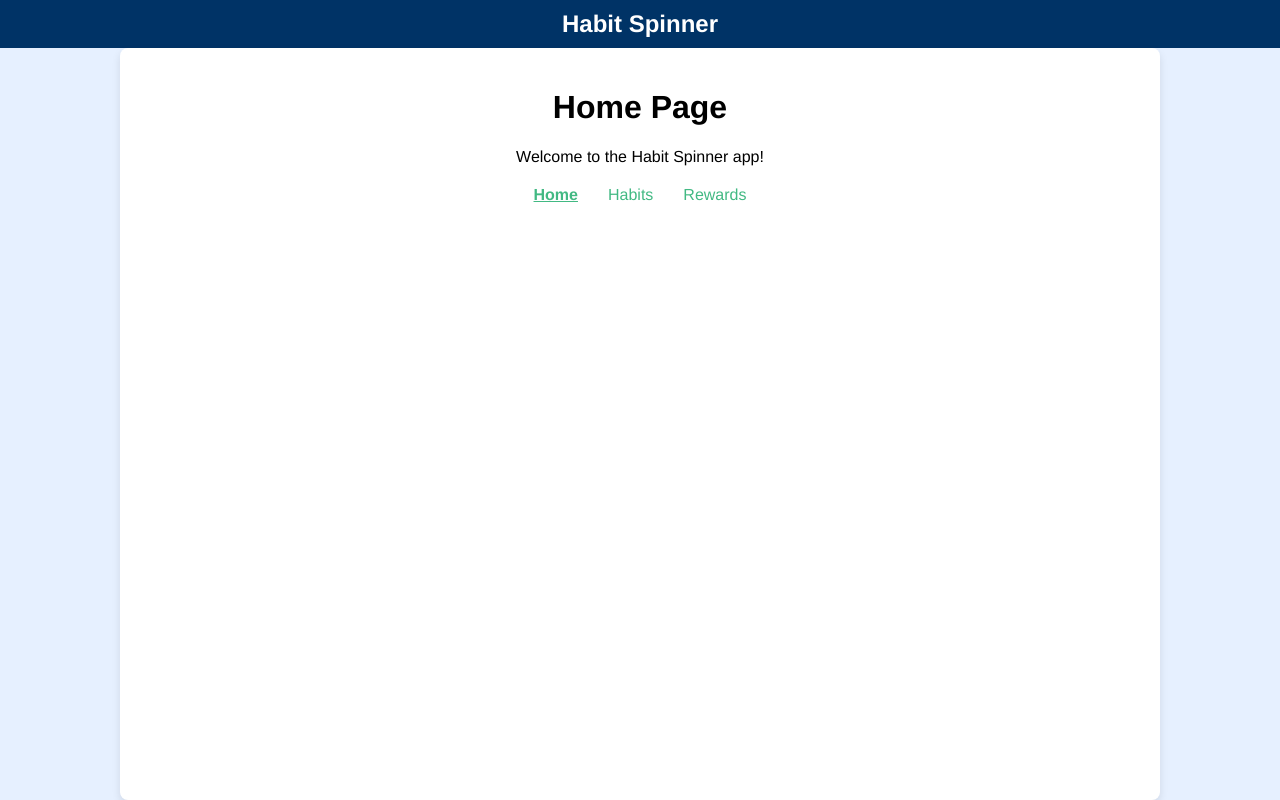
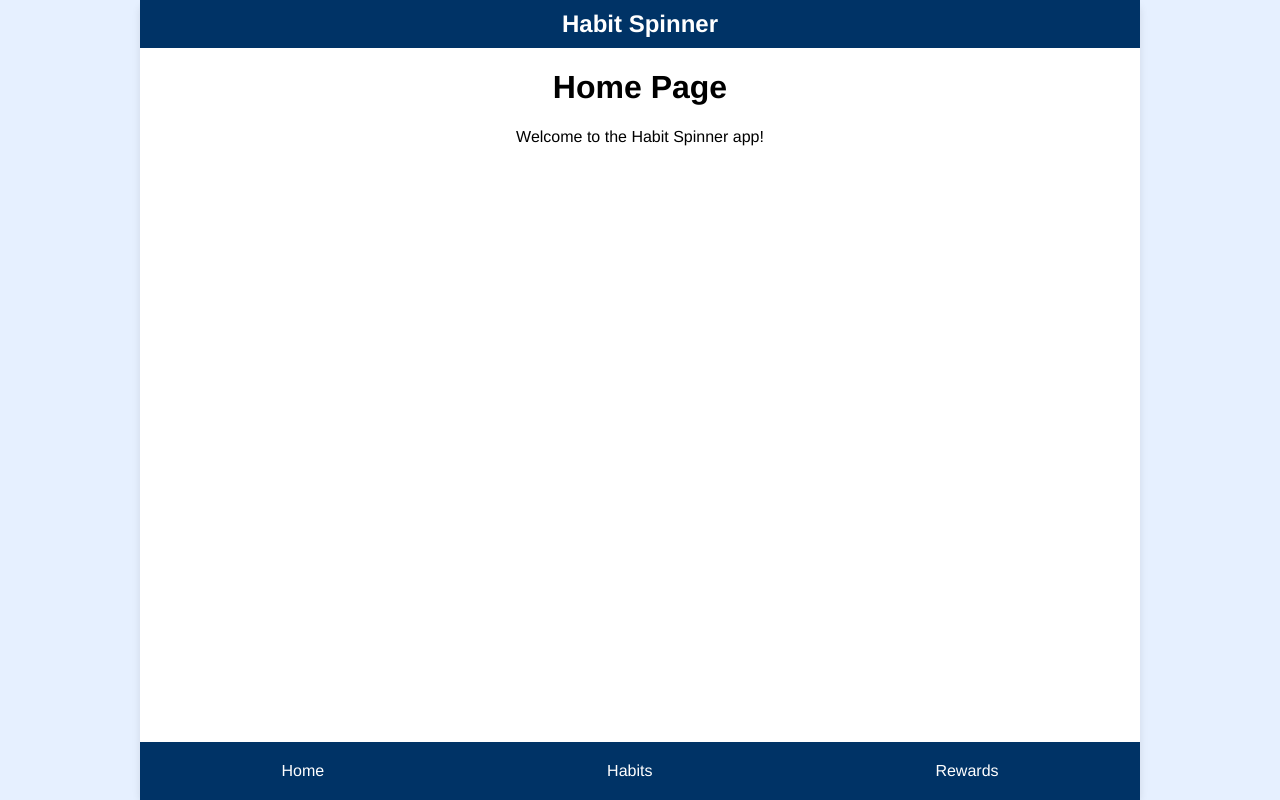
Before and after one commit to joseph-johnson27001/habit-spinner, a Vue app: page / in a window 1280 px wide. Built offline with nearby package versions, Linux system fonts and the light colour scheme.

Commit message:
Nav adjustments

```diff
--- a/src/App.vue
+++ b/src/App.vue
@@ -1,7 +1,7 @@
 <template>
   <div id="app">
-    <TopBar />
     <div class="content-container">
+      <TopBar />
       <router-view />
       <NavBar />
     </div>
@@ -22,8 +22,12 @@ export default {
 </script>
 
 <style>
+html,
 body {
   margin: 0;
+  padding: 0;
+  width: 100%;
+  height: 100%;
 }
 
 #app {
@@ -42,9 +46,10 @@ body {
   width: 100%;
   background-color: white;
   margin: 0 auto;
-  padding: 20px;
   box-shadow: 0 4px 8px rgba(0, 0, 0, 0.1);
   border-radius: 8px;
+  display: flex;
+  flex-direction: column;
   flex-grow: 1;
 }
 </style>
--- a/src/components/Navigation/NavBar.vue
+++ b/src/components/Navigation/NavBar.vue
@@ -1,30 +1,48 @@
 <template>
-  <nav>
-    <router-link to="/">Home</router-link>
-    <router-link to="/habits">Habits</router-link>
-    <router-link to="/rewards">Rewards</router-link>
-  </nav>
+  <div class="nav-bar">
+    <router-link to="/" class="nav-button">Home</router-link>
+    <router-link to="/habits" class="nav-button">Habits</router-link>
+    <router-link to="/rewards" class="nav-button">Rewards</router-link>
+  </div>
 </template>
 
 <script>
+import { RouterLink } from "vue-router";
+
 export default {
   name: "NavBar",
+  components: {
+    RouterLink,
+  },
 };
 </script>
 
 <style>
-nav {
-  margin-top: 20px;
+.nav-bar {
+  display: flex;
+  justify-content: space-around;
+  align-items: center;
+  background-color: #003366;
+  color: white;
+  padding: 10px 0;
+  width: 100%;
+  position: relative;
+  margin-top: auto;
 }
 
-nav a {
-  margin: 0 15px;
+.nav-button {
+  color: white;
   text-decoration: none;
-  color: #42b983; /* Change to your preferred color */
+  padding: 10px 15px;
+  border: none;
+  background: transparent;
+  cursor: pointer;
+  font-weight: 500;
+  border-radius: 5px;
+  transition: background-color 0.3s;
 }
 
-nav a.router-link-exact-active {
-  font-weight: bold;
-  text-decoration: underline;
+.nav-button:hover {
+  background-color: rgba(255, 255, 255, 0.2);
 }
 </style>
--- a/src/components/Navigation/TopBar.vue
+++ b/src/components/Navigation/TopBar.vue
@@ -13,16 +13,16 @@ export default {
 <style>
 .top-bar {
   display: flex;
-  justify-content: center; /* Center the logo */
-  align-items: center; /* Center vertically */
-  background-color: #003366; /* Dark blue background */
-  color: white; /* Text color */
-  padding: 10px 0; /* Padding around the bar */
-  width: 100%; /* Full width */
+  justify-content: center;
+  align-items: center;
+  background-color: #003366;
+  color: white;
+  padding: 10px 0;
+  width: 100%;
 }
 
 .logo {
-  font-size: 1.5em; /* Adjust logo font size */
-  font-weight: bold; /* Make logo text bold */
+  font-size: 1.5em;
+  font-weight: bold;
 }
 </style>
```
